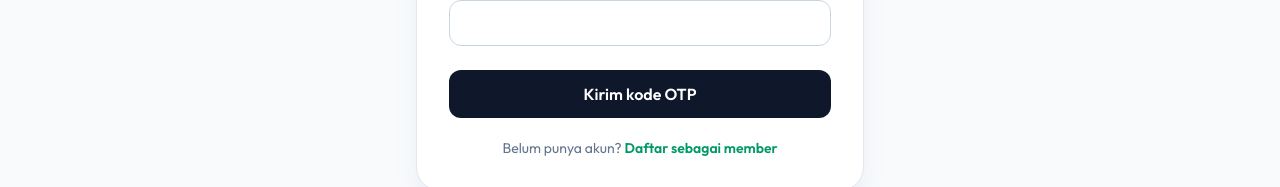
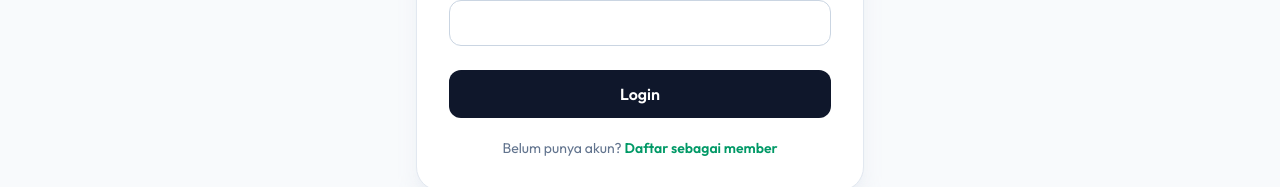
Before and after one commit to siva160198/vue-rails, a Vue app in the folder frontend/: page /login in a window 1280 px wide. Shown: the part 475-662 px from the top of the page. Built offline with nearby package versions, Linux system fonts and the light colour scheme.

Commit message:
Refine login button labels

```diff
--- a/frontend/src/views/LoginView.vue
+++ b/frontend/src/views/LoginView.vue
@@ -96,7 +96,7 @@ function restartLogin() {
       </div>
       <p v-if="error" class="mt-5 rounded-xl bg-red-50 px-4 py-3 text-sm text-red-700">{{ error }}</p>
       <p v-if="notice" class="mt-5 rounded-xl bg-emerald-50 px-4 py-3 text-sm text-emerald-700">{{ notice }}</p>
-      <button :disabled="loading" class="mt-6 w-full rounded-xl bg-slate-900 px-4 py-3 font-semibold text-white hover:bg-emerald-600 disabled:cursor-wait disabled:opacity-60">{{ loading ? 'Memproses…' : challengeToken ? 'Verifikasi dan masuk' : 'Kirim kode OTP' }}</button>
+      <button :disabled="loading" class="mt-6 w-full rounded-xl bg-slate-900 px-4 py-3 font-semibold text-white hover:bg-emerald-600 disabled:cursor-wait disabled:opacity-60">{{ loading ? 'Memproses…' : challengeToken ? 'Verifikasi' : 'Login' }}</button>
       <div v-if="challengeToken" class="mt-5 flex items-center justify-between text-sm">
         <button type="button" :disabled="loading" class="font-medium text-slate-500 hover:text-slate-900 disabled:opacity-50" @click="restartLogin">Kembali</button>
         <button type="button" :disabled="loading" class="font-semibold text-emerald-600 hover:text-emerald-700 disabled:opacity-50" @click="resendOtp">Kirim ulang OTP</button>
```
